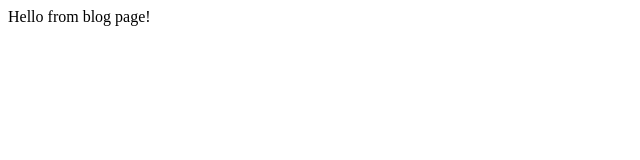
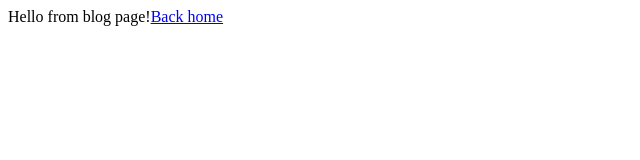
Before and after one commit to bodhicougar/backroads, a Gatsby site: page /blog in a window 1280 px wide. Shown: the full height of the page, 0-640 px from the left. Built offline with nearby package versions, Linux system fonts and the light colour scheme; Gatsby itself is replaced by a stand-in of ours.

Commit message:
Gatsby Link

```diff
--- a/src/pages/blog.js
+++ b/src/pages/blog.js
@@ -1,7 +1,13 @@
 import React from 'react'
+import { Link } from 'gatsby'
 
 const blog = () => {
-  return <div>Hello from blog page!</div>
+  return (
+    <div>
+      Hello from blog page!
+      <Link to="/">Back home</Link>
+    </div>
+  )
 }
 
 export default blog
```
Also changed, not shown: src/pages/index.js (+7 -1 lines).
